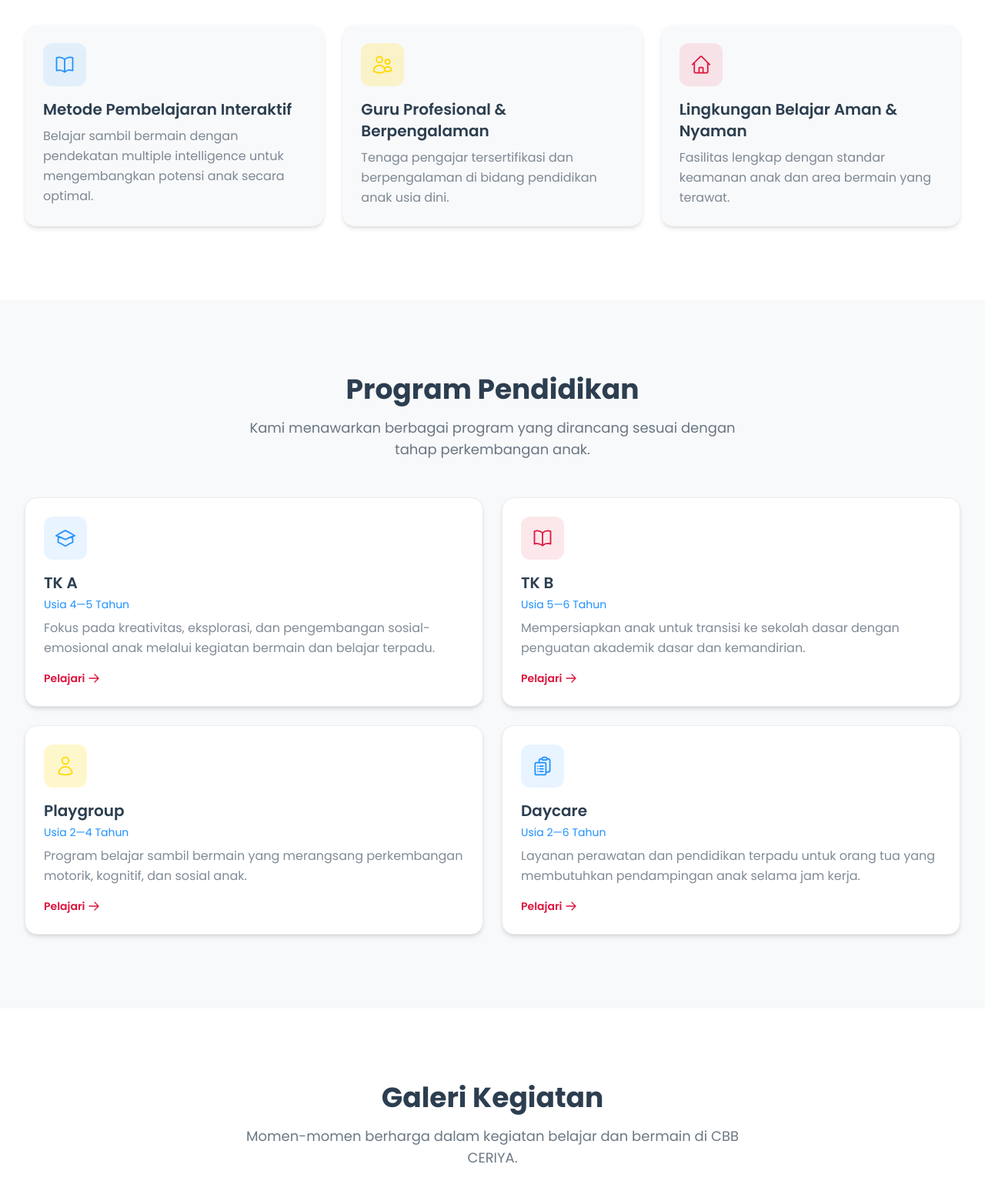
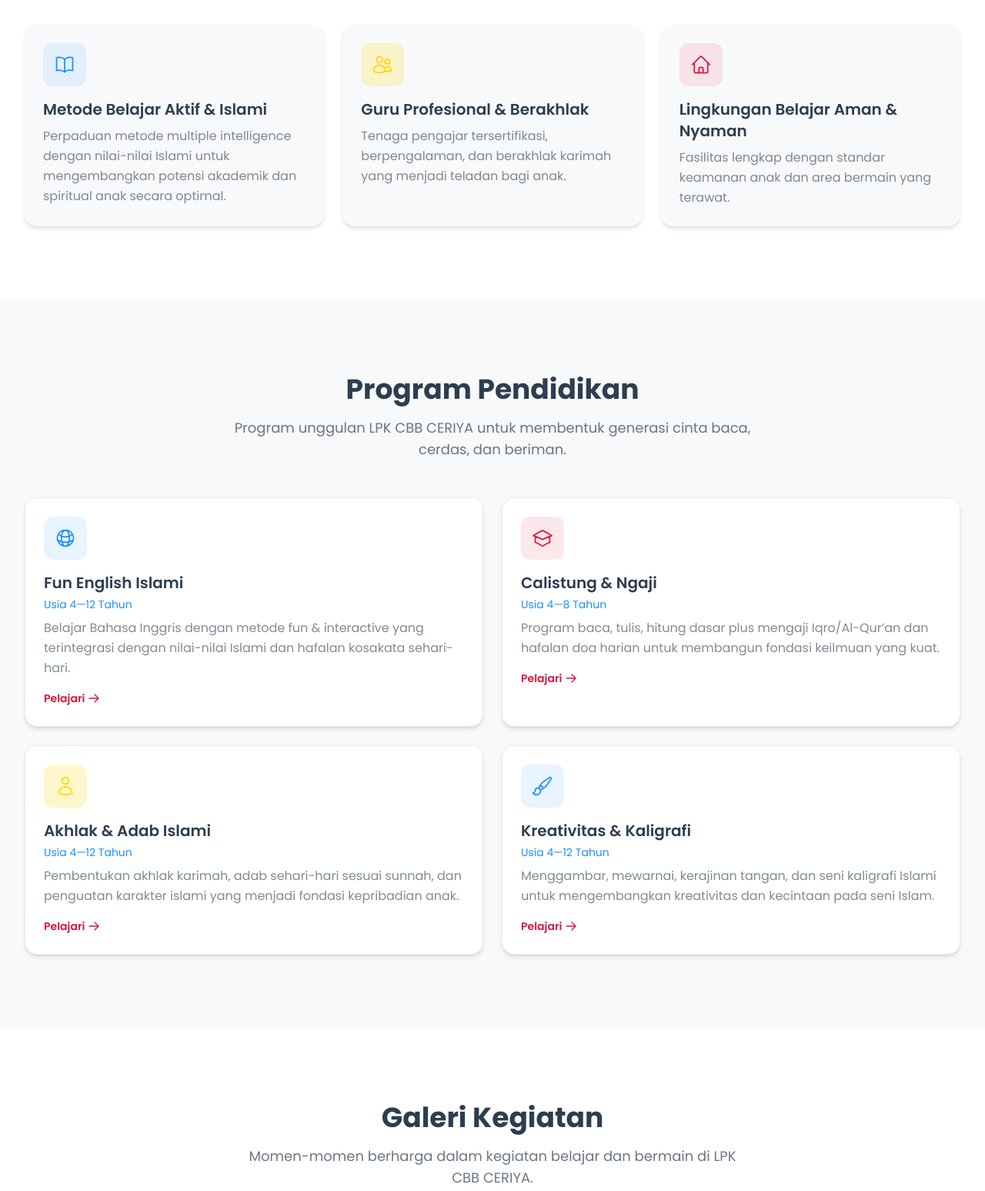
Before and after one commit to FarrelGhozy/web-profile-cbb-ceriya, a website built with Vite: page index.html in a window 1280 px wide. Shown: the part 1160-2707 px from the top of the page at 77% size. Built offline with nearby package versions, Linux system fonts and the light colour scheme.

Commit message:
feat: update program cards ke LPK Islami + perbaiki subtitle & meta descriptions

```diff
--- a/index.html
+++ b/index.html
@@ -22,7 +22,7 @@
     <meta property="og:title" content="CBB CERIYA | Cinta Baca Belajar — Cerdas Iman &amp; Kaya — LPK Islami Kabupaten Tegal" />
     <meta
       property="og:description"
-      content="CBB CERIYA (Cinta Baca Belajar — Cerdas Iman &amp; Kaya) — LPK Islami dengan program Fun English, Calistung, Akhlak &amp; Kaligrafi di Kabupaten Tegal."
+      content="CBB CERIYA (Cinta Baca Belajar — Cerdas Iman &amp; Kaya) — LPK Islami dengan program Fun English Islami, Calistung &amp; Ngaji, Akhlak &amp; Adab Islami, dan Kreativitas &amp; Kaligrafi di Kabupaten Tegal."
     />
     <meta property="og:image" content="https://cbbceriya.com/images/og-image.svg" />
     <meta property="og:image:width" content="1200" />
@@ -36,7 +36,7 @@
     <meta name="twitter:title" content="CBB CERIYA | Cinta Baca Belajar — Cerdas Iman &amp; Kaya — LPK Islami Kabupaten Tegal" />
     <meta
       name="twitter:description"
-      content="CBB CERIYA (Cinta Baca Belajar — Cerdas Iman &amp; Kaya) — LPK Islami dengan program Fun English, Calistung, Akhlak &amp; Kaligrafi di Kabupaten Tegal."
+      content="CBB CERIYA (Cinta Baca Belajar — Cerdas Iman &amp; Kaya) — LPK Islami dengan program Fun English Islami, Calistung &amp; Ngaji, Akhlak &amp; Adab Islami, dan Kreativitas &amp; Kaligrafi di Kabupaten Tegal."
     />
     <meta name="twitter:image" content="https://cbbceriya.com/images/og-image.svg" />
 
@@ -258,8 +258,8 @@
                   <path stroke-linecap="round" stroke-linejoin="round" d="M12 6.042A8.967 8.967 0 006 3.75c-1.052 0-2.062.18-3 .512v14.25A8.987 8.987 0 016 18c2.305 0 4.408.867 6 2.292m0-14.25a8.966 8.966 0 016-2.292c1.052 0 2.062.18 3 .512v14.25A8.987 8.987 0 0018 18a8.967 8.967 0 00-6 2.292m0-14.25v14.25" />
                 </svg>
               </div>
-              <h3 class="text-xl font-semibold text-dark">Metode Pembelajaran Interaktif</h3>
-              <p class="mt-2 leading-relaxed text-dark/60">Belajar sambil bermain dengan pendekatan multiple intelligence untuk mengembangkan potensi anak secara optimal.</p>
+              <h3 class="text-xl font-semibold text-dark">Metode Belajar Aktif &amp; Islami</h3>
+              <p class="mt-2 leading-relaxed text-dark/60">Perpaduan metode multiple intelligence dengan nilai-nilai Islami untuk mengembangkan potensi akademik dan spiritual anak secara optimal.</p>
             </article>
             <article class="feature-card group rounded-2xl bg-neutral-50 p-6 shadow-md transition-all duration-300 hover:shadow-lg hover:-translate-y-1" data-animate>
               <div class="mb-4 flex h-14 w-14 items-center justify-center rounded-xl bg-secondary/20 text-secondary transition-colors group-hover:bg-secondary group-hover:text-white">
@@ -267,8 +267,8 @@
                   <path stroke-linecap="round" stroke-linejoin="round" d="M15 19.128a9.38 9.38 0 002.625.372 9.337 9.337 0 004.121-.952 4.125 4.125 0 00-7.533-2.493M15 19.128v-.003c0-1.113-.285-2.16-.786-3.07M15 19.128v.106A12.318 12.318 0 018.624 21c-2.331 0-4.512-.645-6.374-1.766l-.001-.109a6.375 6.375 0 0111.964-3.07M12 6.375a3.375 3.375 0 11-6.75 0 3.375 3.375 0 016.75 0zm8.25 2.25a2.625 2.625 0 11-5.25 0 2.625 2.625 0 015.25 0z" />
                 </svg>
               </div>
-              <h3 class="text-xl font-semibold text-dark">Guru Profesional &amp; Berpengalaman</h3>
-              <p class="mt-2 leading-relaxed text-dark/60">Tenaga pengajar tersertifikasi dan berpengalaman di bidang pendidikan anak usia dini.</p>
+              <h3 class="text-xl font-semibold text-dark">Guru Profesional &amp; Berakhlak</h3>
+              <p class="mt-2 leading-relaxed text-dark/60">Tenaga pengajar tersertifikasi, berpengalaman, dan berakhlak karimah yang menjadi teladan bagi anak.</p>
             </article>
             <article class="feature-card group rounded-2xl bg-neutral-50 p-6 shadow-md transition-all duration-300 hover:shadow-lg hover:-translate-y-1" data-animate>
               <div class="mb-4 flex h-14 w-14 items-center justify-center rounded-xl bg-primary/10 text-primary transition-colors group-hover:bg-primary group-hover:text-white">
@@ -286,17 +286,17 @@
       <section id="program" aria-label="Program Kami" class="section-padding">
         <div class="container-section">
           <h2 class="section-title">Program Pendidikan</h2>
-          <p class="section-subtitle">Kami menawarkan berbagai program yang dirancang sesuai dengan tahap perkembangan anak.</p>
+          <p class="section-subtitle">Program unggulan LPK CBB CERIYA untuk membentuk generasi cinta baca, cerdas, dan beriman.</p>
           <div class="stagger grid gap-6 md:grid-cols-2" data-animate>
             <article class="program-card group rounded-2xl border border-neutral-100 bg-white p-6 shadow-md transition-all duration-300 hover:shadow-lg hover:-translate-y-1">
               <div class="mb-4 flex h-14 w-14 items-center justify-center rounded-xl bg-accent/10 text-accent transition-colors group-hover:bg-accent group-hover:text-white">
                 <svg xmlns="http://www.w3.org/2000/svg" class="h-7 w-7" fill="none" viewBox="0 0 24 24" stroke="currentColor" stroke-width="1.5">
-                  <path stroke-linecap="round" stroke-linejoin="round" d="M4.26 10.147a60.438 60.438 0 0 0-.491 6.347A48.62 48.62 0 0 1 12 20.904a48.62 48.62 0 0 1 8.232-4.41 60.46 60.46 0 0 0-.491-6.347m-15.482 0a50.636 50.636 0 0 0-2.658-.813A59.906 59.906 0 0 1 12 3.493a59.903 59.903 0 0 1 10.399 5.84c-.896.248-1.783.52-2.658.814m-15.482 0A50.717 50.717 0 0 1 12 13.489a50.702 50.702 0 0 1 7.74-3.342" />
+                  <path stroke-linecap="round" stroke-linejoin="round" d="M12 21a9.004 9.004 0 008.716-6.747M12 21a9.004 9.004 0 01-8.716-6.747M12 21c2.485 0 4.5-4.03 4.5-9S14.485 3 12 3m0 18c-2.485 0-4.5-4.03-4.5-9S9.515 3 12 3m0 0a8.997 8.997 0 017.843 4.582M12 3a8.997 8.997 0 00-7.843 4.582m15.686 0A11.953 11.953 0 0112 10.5c-2.998 0-5.74-1.1-7.843-2.918m15.686 0A8.959 8.959 0 0121 12c0 .778-.099 1.533-.284 2.253m0 0A17.919 17.919 0 0112 16.5c-3.162 0-6.133-.815-8.716-2.247m0 0A9.015 9.015 0 013 12c0-1.605.42-3.113 1.157-4.418" />
                 </svg>
               </div>
-              <h3 class="text-xl font-semibold text-dark">TK A</h3>
-              <p class="mt-1 text-sm font-medium text-accent">Usia 4—5 Tahun</p>
-              <p class="mt-2 leading-relaxed text-dark/60">Fokus pada kreativitas, eksplorasi, dan pengembangan sosial-emosional anak melalui kegiatan bermain dan belajar terpadu.</p>
+              <h3 class="text-xl font-semibold text-dark">Fun English Islami</h3>
+              <p class="mt-1 text-sm font-medium text-accent">Usia 4—12 Tahun</p>
+              <p class="mt-2 leading-relaxed text-dark/60">Belajar Bahasa Inggris dengan metode fun &amp; interactive yang terintegrasi dengan nilai-nilai Islami dan hafalan kosakata sehari-hari.</p>
               <a href="#contact" class="mt-4 inline-flex items-center gap-1 text-sm font-semibold text-primary transition-colors hover:text-accent">
                 Pelajari
                 <svg xmlns="http://www.w3.org/2000/svg" class="h-4 w-4" fill="none" viewBox="0 0 24 24" stroke="currentColor" stroke-width="2">
@@ -307,12 +307,12 @@
             <article class="program-card group rounded-2xl border border-neutral-100 bg-white p-6 shadow-md transition-all duration-300 hover:shadow-lg hover:-translate-y-1">
               <div class="mb-4 flex h-14 w-14 items-center justify-center rounded-xl bg-primary/10 text-primary transition-colors group-hover:bg-primary group-hover:text-white">
                 <svg xmlns="http://www.w3.org/2000/svg" class="h-7 w-7" fill="none" viewBox="0 0 24 24" stroke="currentColor" stroke-width="1.5">
-                  <path stroke-linecap="round" stroke-linejoin="round" d="M12 6.042A8.967 8.967 0 0 0 6 3.75c-1.052 0-2.062.18-3 .512v14.25A8.987 8.987 0 0 1 6 18c2.305 0 4.408.867 6 2.292m0-14.25a8.966 8.966 0 0 1 6-2.292c1.052 0 2.062.18 3 .512v14.25A8.987 8.987 0 0 0 18 18a8.967 8.967 0 0 0-6 2.292m0-14.25v14.25" />
+                  <path stroke-linecap="round" stroke-linejoin="round" d="M4.26 10.147a60.438 60.438 0 0 0-.491 6.347A48.62 48.62 0 0 1 12 20.904a48.62 48.62 0 0 1 8.232-4.41 60.46 60.46 0 0 0-.491-6.347m-15.482 0a50.636 50.636 0 0 0-2.658-.813A59.906 59.906 0 0 1 12 3.493a59.903 59.903 0 0 1 10.399 5.84c-.896.248-1.783.52-2.658.814m-15.482 0A50.717 50.717 0 0 1 12 13.489a50.702 50.702 0 0 1 7.74-3.342" />
                 </svg>
               </div>
-              <h3 class="text-xl font-semibold text-dark">TK B</h3>
-              <p class="mt-1 text-sm font-medium text-accent">Usia 5—6 Tahun</p>
-              <p class="mt-2 leading-relaxed text-dark/60">Mempersiapkan anak untuk transisi ke sekolah dasar dengan penguatan akademik dasar dan kemandirian.</p>
+              <h3 class="text-xl font-semibold text-dark">Calistung &amp; Ngaji</h3>
+              <p class="mt-1 text-sm font-medium text-accent">Usia 4—8 Tahun</p>
+              <p class="mt-2 leading-relaxed text-dark/60">Program baca, tulis, hitung dasar plus mengaji Iqro/Al-Qur&rsquo;an dan hafalan doa harian untuk membangun fondasi keilmuan yang kuat.</p>
               <a href="#contact" class="mt-4 inline-flex items-center gap-1 text-sm font-semibold text-primary transition-colors hover:text-accent">
                 Pelajari
                 <svg xmlns="http://www.w3.org/2000/svg" class="h-4 w-4" fill="none" viewBox="0 0 24 24" stroke="currentColor" stroke-width="2">
@@ -326,9 +326,9 @@
                   <path stroke-linecap="round" stroke-linejoin="round" d="M15.75 6a3.75 3.75 0 1 1-7.5 0 3.75 3.75 0 0 1 7.5 0ZM4.501 20.118a7.5 7.5 0 0 1 14.998 0A17.933 17.933 0 0 1 12 21.75c-2.676 0-5.216-.584-7.499-1.632Z" />
                 </svg>
               </div>
-              <h3 class="text-xl font-semibold text-dark">Playgroup</h3>
-              <p class="mt-1 text-sm font-medium text-accent">Usia 2—4 Tahun</p>
-              <p class="mt-2 leading-relaxed text-dark/60">Program belajar sambil bermain yang merangsang perkembangan motorik, kognitif, dan sosial anak.</p>
+              <h3 class="text-xl font-semibold text-dark">Akhlak &amp; Adab Islami</h3>
+              <p class="mt-1 text-sm font-medium text-accent">Usia 4—12 Tahun</p>
+              <p class="mt-2 leading-relaxed text-dark/60">Pembentukan akhlak karimah, adab sehari-hari sesuai sunnah, dan penguatan karakter islami yang menjadi fondasi kepribadian anak.</p>
               <a href="#contact" class="mt-4 inline-flex items-center gap-1 text-sm font-semibold text-primary transition-colors hover:text-accent">
                 Pelajari
                 <svg xmlns="http://www.w3.org/2000/svg" class="h-4 w-4" fill="none" viewBox="0 0 24 24" stroke="currentColor" stroke-width="2">
@@ -339,12 +339,12 @@
             <article class="program-card group rounded-2xl border border-neutral-100 bg-white p-6 shadow-md transition-all duration-300 hover:shadow-lg hover:-translate-y-1">
               <div class="mb-4 flex h-14 w-14 items-center justify-center rounded-xl bg-accent/10 text-accent transition-colors group-hover:bg-accent group-hover:text-white">
                 <svg xmlns="http://www.w3.org/2000/svg" class="h-7 w-7" fill="none" viewBox="0 0 24 24" stroke="currentColor" stroke-width="1.5">
-                  <path stroke-linecap="round" stroke-linejoin="round" d="M9 12h3.75M9 15h3.75M9 18h3.75m3 .75H18a2.25 2.25 0 0 0 2.25-2.25V6.108c0-1.135-.845-2.098-1.976-2.192a48.424 48.424 0 0 0-1.123-.08m-5.801 0c-.065.21-.1.433-.1.664 0 .414.336.75.75.75h4.5a.75.75 0 0 0 .75-.75 2.25 2.25 0 0 0-.1-.664m-5.8 0A2.251 2.251 0 0 1 13.5 2.25H15c1.012 0 1.867.668 2.15 1.586m-5.8 0c-.376.023-.75.05-1.124.08C9.095 4.01 8.25 4.973 8.25 6.108V8.25m0 0H4.875c-.621 0-1.125.504-1.125 1.125v11.25c0 .621.504 1.125 1.125 1.125h9.75c.621 0 1.125-.504 1.125-1.125V9.375c0-.621-.504-1.125-1.125-1.125H8.25ZM6.75 12h.008v.008H6.75V12Zm0 3h.008v.008H6.75V15Zm0 3h.008v.008H6.75V18Z" />
+                  <path stroke-linecap="round" stroke-linejoin="round" d="M9.53 16.122a3 3 0 00-5.78 1.128 2.25 2.25 0 01-2.4 2.245 4.5 4.5 0 008.4-2.245c0-.399-.078-.78-.22-1.128zm0 0a15.998 15.998 0 003.388-1.62m-5.043-.025a15.994 15.994 0 011.622-3.395m3.42 3.42a15.995 15.995 0 004.764-4.648l3.876-5.814a1.151 1.151 0 00-1.597-1.597L14.146 6.32a15.996 15.996 0 00-4.649 4.763m3.42 3.42a6.776 6.776 0 00-3.42-3.42" />
                 </svg>
               </div>
-              <h3 class="text-xl font-semibold text-dark">Daycare</h3>
-              <p class="mt-1 text-sm font-medium text-accent">Usia 2—6 Tahun</p>
-              <p class="mt-2 leading-relaxed text-dark/60">Layanan perawatan dan pendidikan terpadu untuk orang tua yang membutuhkan pendampingan anak selama jam kerja.</p>
+              <h3 class="text-xl font-semibold text-dark">Kreativitas &amp; Kaligrafi</h3>
+              <p class="mt-1 text-sm font-medium text-accent">Usia 4—12 Tahun</p>
+              <p class="mt-2 leading-relaxed text-dark/60">Menggambar, mewarnai, kerajinan tangan, dan seni kaligrafi Islami untuk mengembangkan kreativitas dan kecintaan pada seni Islam.</p>
               <a href="#contact" class="mt-4 inline-flex items-center gap-1 text-sm font-semibold text-primary transition-colors hover:text-accent">
                 Pelajari
                 <svg xmlns="http://www.w3.org/2000/svg" class="h-4 w-4" fill="none" viewBox="0 0 24 24" stroke="currentColor" stroke-width="2">
@@ -359,7 +359,7 @@
       <section id="gallery" aria-label="Galeri Kegiatan" class="section-padding bg-white">
         <div class="container-section">
           <h2 class="section-title">Galeri Kegiatan</h2>
-          <p class="section-subtitle">Momen-momen berharga dalam kegiatan belajar dan bermain di CBB CERIYA.</p>
+          <p class="section-subtitle">Momen-momen berharga dalam kegiatan belajar dan bermain di LPK CBB CERIYA.</p>
           <div class="flex flex-col gap-6 lg:flex-row lg:items-start lg:gap-8" data-animate>
             <div class="hide-scrollbar overflow-x-auto pb-1 lg:w-80 lg:shrink-0 lg:overflow-visible lg:pb-0">
               <aside class="flex w-max flex-row gap-2 lg:w-full lg:flex-col lg:gap-4" id="gallery-tabs" role="tablist" aria-label="Kategori galeri"></aside>
@@ -407,7 +407,7 @@
       <section id="testimonial" aria-label="Testimonial" class="section-padding">
         <div class="container-section">
           <h2 class="section-title">Testimonial Orang Tua</h2>
-          <p class="section-subtitle">Apa kata mereka tentang pengalaman belajar di CBB CERIYA.</p>
+          <p class="section-subtitle">Apa kata mereka tentang pengalaman belajar di LPK CBB CERIYA.</p>
           <div id="testimonial-carousel" class="relative mx-auto max-w-2xl">
             <div id="testimonial-track" class="overflow-hidden rounded-2xl">
               <div id="testimonial-slides" class="flex transition-transform duration-500 ease-in-out"></div>
@@ -435,7 +435,7 @@
       <section id="contact" aria-label="Hubungi Kami" class="section-padding bg-white">
         <div class="container-section">
           <h2 class="section-title">Hubungi Kami</h2>
-          <p class="section-subtitle">Silakan hubungi kami untuk informasi pendaftaran dan kunjungan sekolah.</p>
+          <p class="section-subtitle">Silakan hubungi kami untuk informasi pendaftaran dan konsultasi program LPK CBB CERIYA.</p>
           <div class="grid gap-8 lg:grid-cols-2">
             <form id="contact-form" class="space-y-5" action="https://formspree.io/f/YOUR_FORM_ID" method="POST">
               <div>
```
